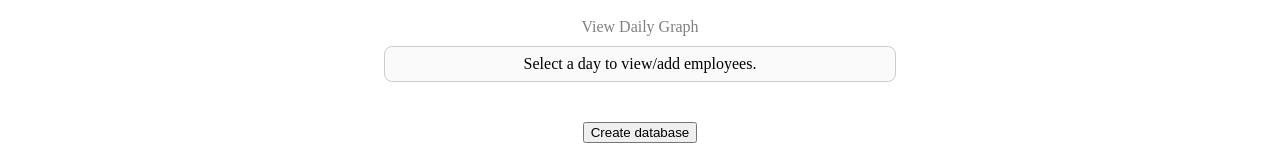
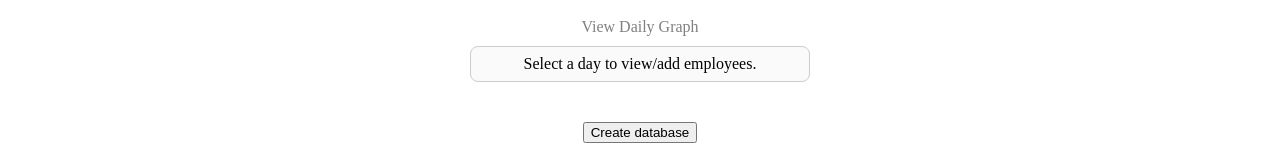
Before and after one commit to Josheirma/workmate, a React (Vite) app: page / in a window 1280 px wide. Both pictures are taken after typing "Sample" into the empty fields and a click on the button "Create database". Shown: the part 340-484 px from the top of the page. Built offline with nearby package versions, Linux system fonts and the light colour scheme.

Commit message:
Works with Dexie database.

```diff
--- a/package.json
+++ b/package.json
@@ -16,7 +16,9 @@
     "dexie": "^4.2.0",
     "react": "^19.1.1",
     "react-dom": "^19.1.1",
-    "react-router-dom": "^7.9.3"
+    "react-router-dom": "^7.9.3",
+    "react-sortablejs": "^6.1.4",
+    "sortablejs": "^1.15.6"
   },
   "devDependencies": {
     "@eslint/js": "^9.35.0",
--- a/src/Scheduling/EmployeeListComponent.module.css
+++ b/src/Scheduling/EmployeeListComponent.module.css
@@ -11,6 +11,7 @@
   box-sizing: border-box;
    margin: 0 auto;
    margin-bottom:40px;
+   max-width: 340px;
 }
 
 .title {
--- a/src/Scheduling/EmployeeListComponent.tsx
+++ b/src/Scheduling/EmployeeListComponent.tsx
@@ -85,6 +85,7 @@ export default function EmployeeListComponent() {
   ctx.sortUsersByLastName(selectedDate);
   setSelectedEmployeeIndex(null);
 };
+
 
 
 
```
Also changed, not shown: 1 other file (tests, documents, lock files or other folders).
